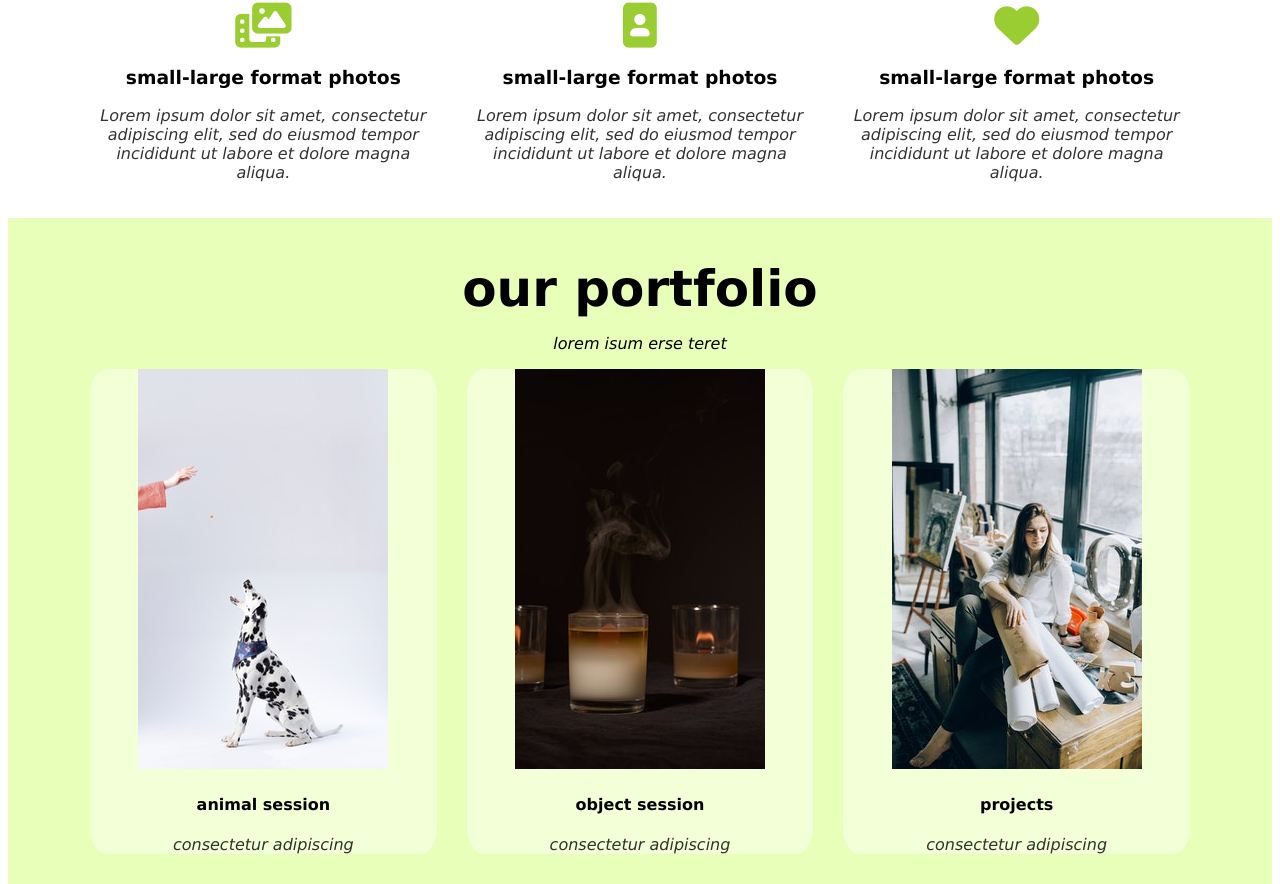
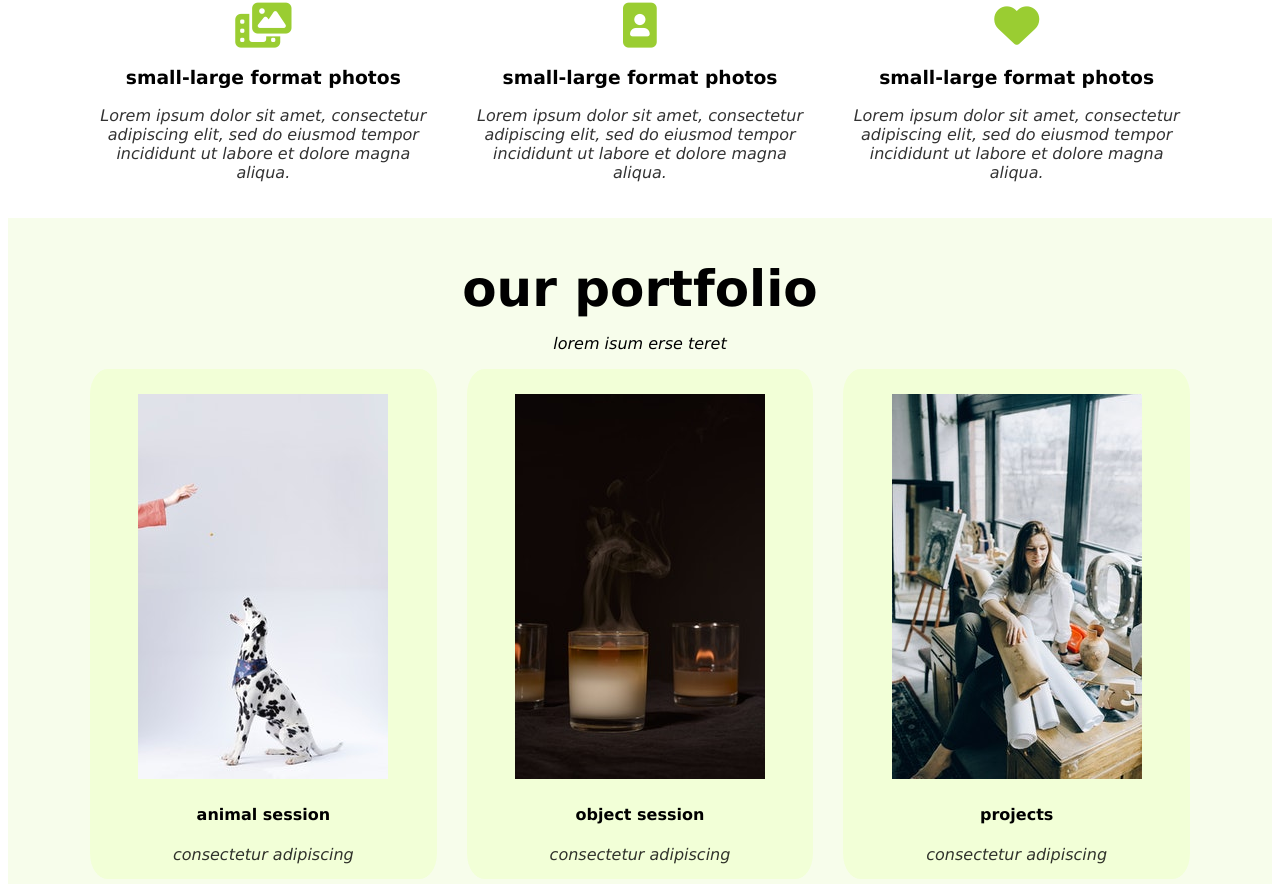
Before and after one commit to danign123/studio-project, a website: page index.html in a window 1280 px wide. Shown: the part 976-1860 px from the top of the page. Drawn offline with Linux system fonts and the light colour scheme.

Commit message:
Add styles for portfolio boxes

```diff
--- a/sass/style.scss
+++ b/sass/style.scss
@@ -129,7 +129,7 @@ body {
 }
 
 .portfolio {
-  background-color: rgb(232, 255, 185);
+  background-color: rgb(247, 253, 235);
 }
 
 .portfolio-box {
@@ -138,12 +138,13 @@ body {
   border-radius: 5%;
 }
 
-.portfolio-imgage img {
-  margin-top: 30px;
-  height: 600px;
-  width: 400px;
+.portfolio-image img {
+  margin-top: 10px;
+  height: 400px;
+  width: 250px;
   object-fit: cover;
-  padding-top: 10px;
+  padding-top: 15px;
+
 }
 
 .portfolio-description {
@@ -153,4 +154,6 @@ body {
 .portfolio-description p {
   font-style: italic;
   opacity: 0.8;
+  padding-top: 0;
+  padding-bottom: 15px;
 }
```
Also changed, not shown: css/style.css, 1 other file.
